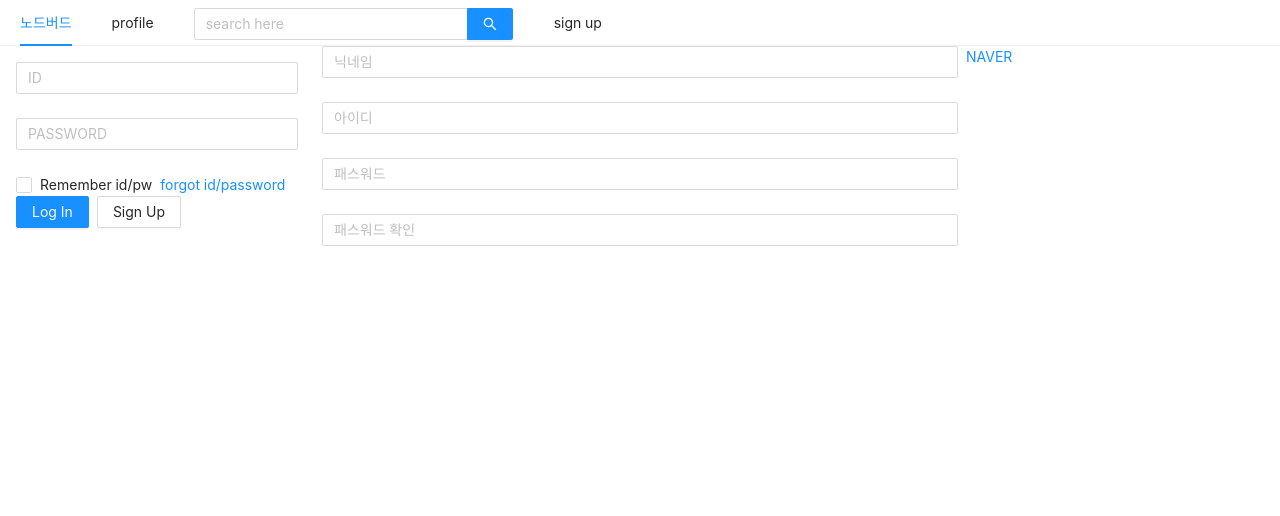
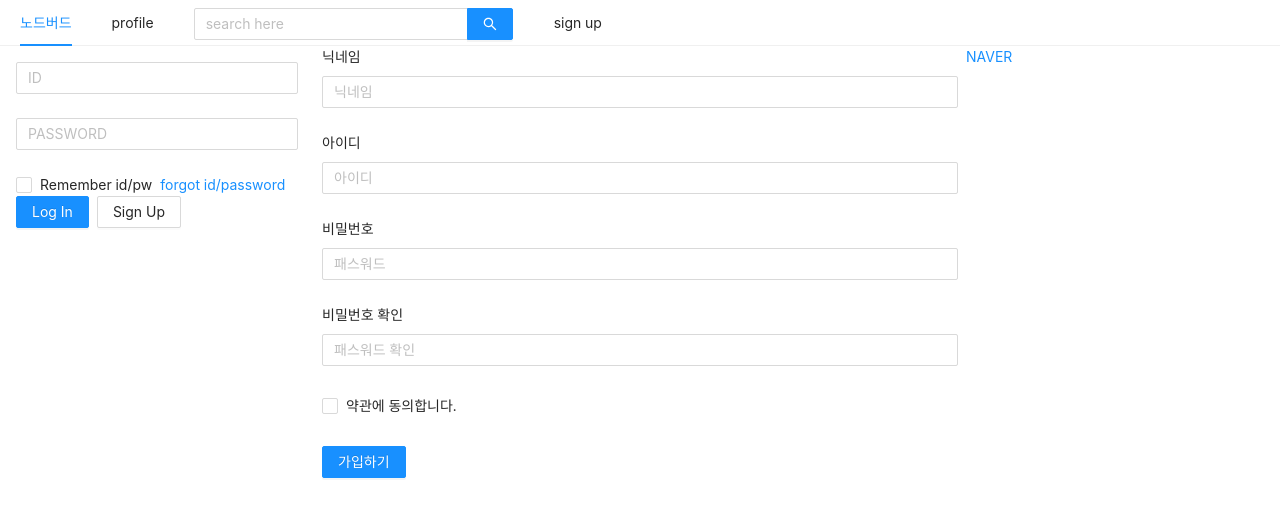
Before and after one commit to cjhmoves33/TIL, a Next.js app in the folder front/: page /signup in a window 1280 px wide. Shown: the top 516 px of the page. Built offline with nearby package versions, Linux system fonts and the light colour scheme.

Commit message:
sign up form

```diff
--- a/front/hooks/inputRules.jsx
+++ b/front/hooks/inputRules.jsx
@@ -2,12 +2,12 @@ import { useCallback } from 'react';
 
 const inputRules = () => {
 
-  const setInputRules = useCallback( () => ([
+  const setInputRules = useCallback( () => [
     {
       required: true,
       message: '빈 칸을 채워주세요.'
     }
-  ]), []);
+  ], []);
 
   return setInputRules();
 }
--- a/front/pages/signup.jsx
+++ b/front/pages/signup.jsx
@@ -4,15 +4,14 @@
 // next.js가 컴포넌트와 url을 1대1 매핑을 해줌.
 // next.js는 프론트서버를 가지고 있기 때문에 라우팅, SSR을 자동으로 해준다.
 
-import { useState, useCallback, useMemo } from 'react';
-import { Form, Input } from 'antd';
+import { useState, useCallback } from 'react';
+import { Form, Input, Checkbox, Button} from 'antd';
+import Head from 'next/head';
 import styled from 'styled-components';
 
 import AppLayout from '../components/AppLayout';
-import Head from 'next/head';
 
 import useInput from '../hooks/useInput';
-import inputRules from '../hooks/inputRules';
 
 const ErrorMessage = styled.div`
   color: red;
@@ -23,22 +22,35 @@ const SignUp = () => {
   const [ id, setId ] = useInput('');
   const [ nickname, setNickname ] = useInput('');
   const [ password, setPassword ] = useInput('');
+
   const [ passwordCheck, setPasswordCheck ] = useState('');
   const [ passwordError, setPasswordError ] = useState(false);
-
-  const onChangePasswordCheck = useCallback( (e) => {
+  const onChangePasswordCheck = useCallback( e => {
     setPasswordCheck(e.target.value);
     setPasswordError(e.target.value !== password);
   }, [password]);
 
+  const [ term, setTerm ] = useState(false);
+  const [ termError, setTermError ] = useState(false);
+  const onChangeTerm = useCallback( e => {
+    setTerm(e.target.checked);
+    setTermError(false);
+  }, []);
 
   const onSignUp = useCallback( () => {
-  }, []);
-
-  const formInitialValue = useMemo( () => ({
-    remember: true,
-  }), [])
-
+    if (password !== passwordCheck) {
+      return setPasswordError(true);
+    }
+    if (!term) {
+      return setTermError(true);
+    }
+    console.log(`
+      닉네임: ${nickname}
+      아이디: ${id}
+      비밀번호: ${password}
+      비밀번호 확인: ${passwordCheck}
+    `)
+  }, [password, passwordCheck, term]);
 
   return (
     <>
@@ -46,23 +58,32 @@ const SignUp = () => {
         <title>sign up || node bird</title>
       </Head>
       <AppLayout>
-        <Form onFinish={onSignUp} initialValues={formInitialValue}>
+        <Form onFinish={onSignUp} layout='vertical'>
 
-          <Form.Item name='nickname' rules={inputRules()} >
-            <Input value={nickname} onChange={setNickname} placeholder='닉네임' ></Input>
+          <Form.Item label='닉네임'>
+            <Input value={nickname} onChange={setNickname} placeholder='닉네임' required />
           </Form.Item>
 
-          <Form.Item name='username' rules={inputRules()} >
-            <Input value={id} onChange={setId} placeholder='아이디'></Input>
+          <Form.Item label='아이디'>
+            <Input value={id} onChange={setId} placeholder='아이디' required />
           </Form.Item>
 
-          <Form.Item name='password' rules={inputRules()} >
-            <Input value={password} onChange={setPassword} placeholder='패스워드'></Input>
+          <Form.Item label='비밀번호'>
+            <Input type='password' value={password} onChange={setPassword} placeholder='패스워드' required />
           </Form.Item>
 
-          <Form.Item name='passwordCheck' rules={inputRules()} >
-            <Input value={passwordCheck} onChange={onChangePasswordCheck} placeholder='패스워드 확인'></Input>
-            {passwordError ?? <ErrorMessage>비밀번호가 일치하지 않습니다.</ErrorMessage>}
+          <Form.Item label='비밀번호 확인'>
+            <Input type='password' value={passwordCheck} onChange={onChangePasswordCheck} placeholder='패스워드 확인' required />
+            {passwordError && <ErrorMessage>비밀번호가 일치하지 않습니다.</ErrorMessage>}
+          </Form.Item>
+
+          <Form.Item >
+            <Checkbox checked={term} onChange={onChangeTerm} >약관에 동의합니다.</Checkbox>
+            {termError && <ErrorMessage>약관에 동의 해야합니다.</ErrorMessage> }
+          </Form.Item>
+
+          <Form.Item >
+            <Button type='primary' htmlType='submit'>가입하기</Button>
           </Form.Item>
 
         </Form>
```
